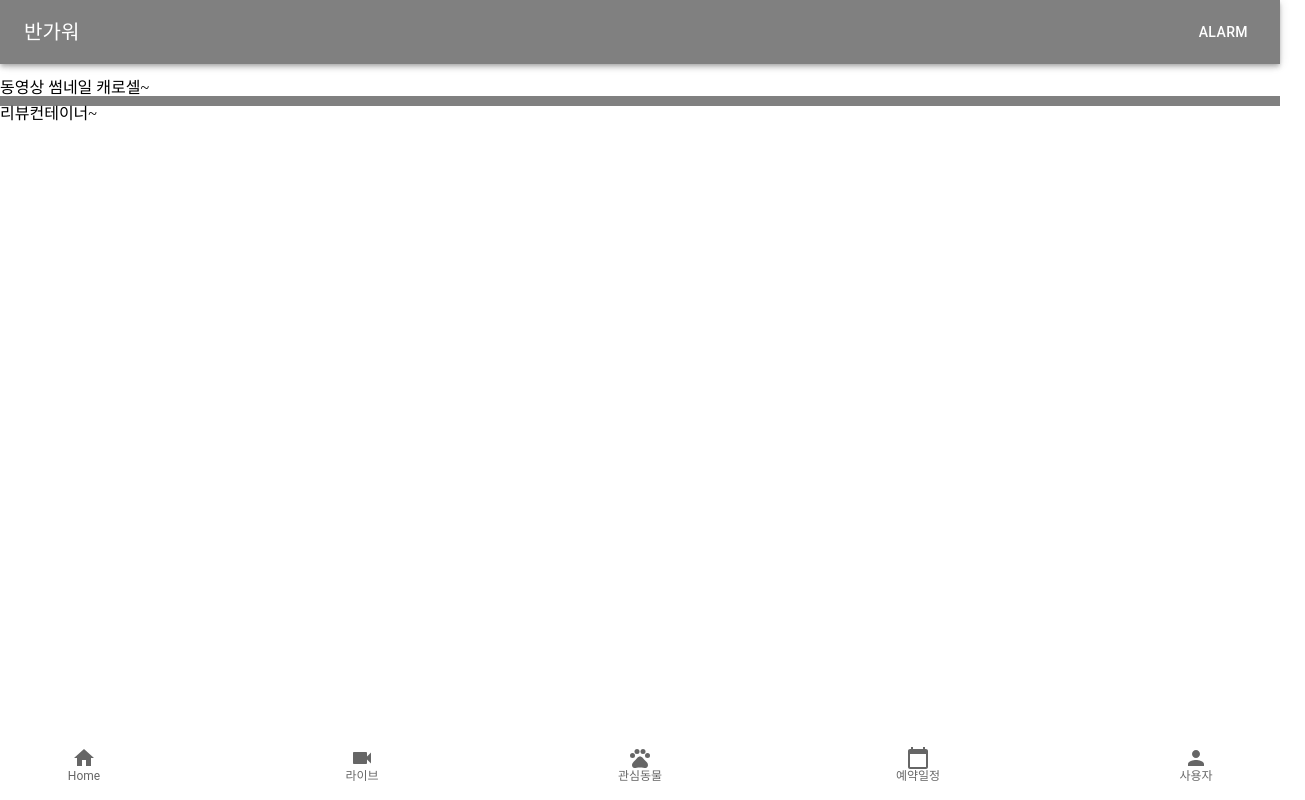
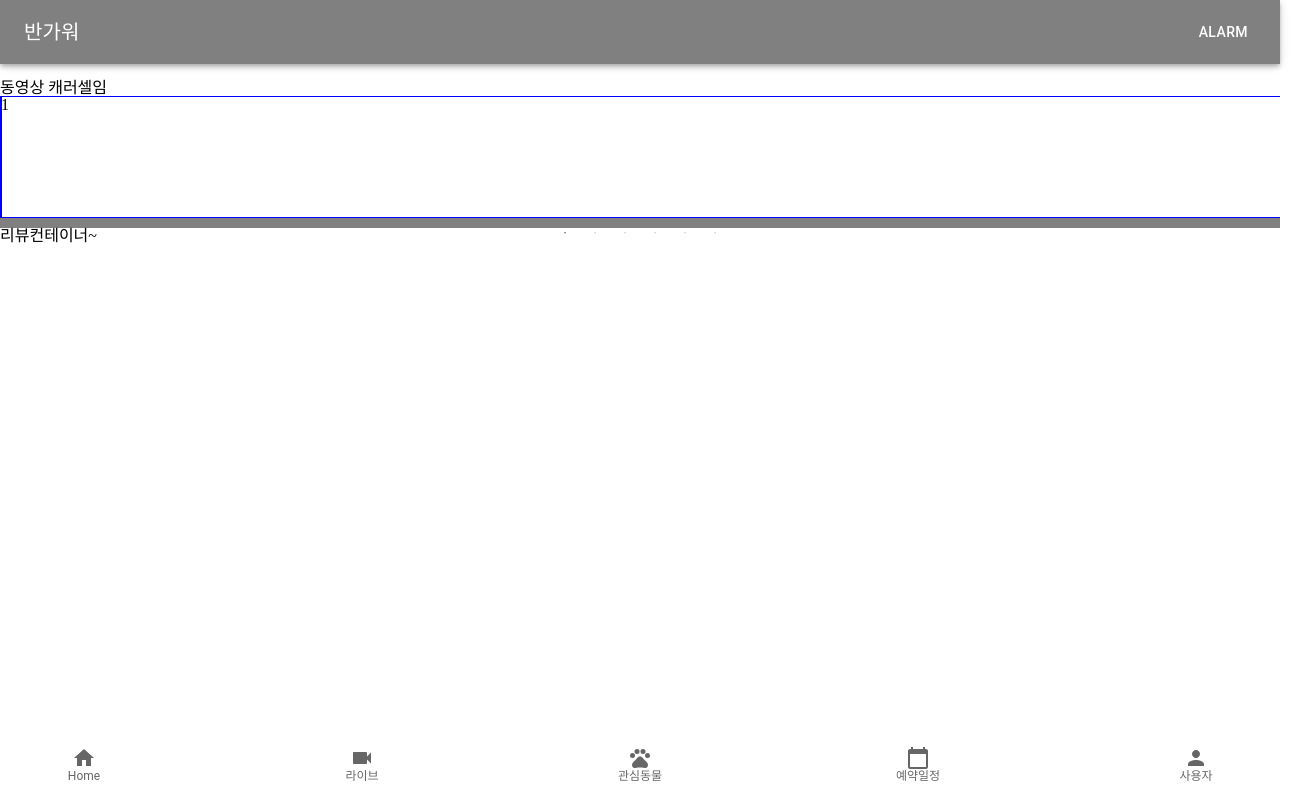
Before and after one commit to whdydrhks/SSAFY-COMMON-PROJECT, a React (Create React App) app in the folder FrontEnd/: page / in a window 1280 px wide. Shown: the whole page, 1305 px wide, since content can reach past the window. Built offline with nearby package versions, Linux system fonts and the light colour scheme.

Commit message:
[FE] feat : Create home live carousel

```diff
--- a/FrontEnd/package.json
+++ b/FrontEnd/package.json
@@ -16,7 +16,9 @@
     "react-dom": "^17.0.0",
     "react-router-dom": "6.4",
     "react-scripts": "5.0.1",
+    "react-slick": "^0.29.0",
     "recoil": "^0.7.6",
+    "slick-carousel": "^1.8.1",
     "styled-components": "^5.3.6",
     "web-vitals": "^2.1.4"
   },
--- a/FrontEnd/src/pages/Home.js
+++ b/FrontEnd/src/pages/Home.js
@@ -1,14 +1,42 @@
+/* eslint-disable react/jsx-props-no-spreading */
+
 import React from 'react';
 import styled from 'styled-components';
+import '../styles/slick.css';
+import '../styles/slick-theme.css';
+import Slider from 'react-slick';
 import Header from '../components/common/Header';
 import Nav from '../components/common/Nav';
 
-const SLiveContainer = styled.div``;
+const SLiveVideo = styled.div`
+  width: 240px;
+  height: 120px;
+  border: 1px solid blue;
+`;
 
-// const SLiveName = styled.div``;
-// const SLiveVideo = styled.div``;
-// const SLiveShelter = styled.div``;
-// const SLiveIndex = styled.div``;
+function LiveCarousel() {
+  const settings = {
+    dots: true,
+    infinite: true,
+    speed: 500,
+    slidesToShow: 1,
+    slidesToScroll: 1,
+  };
+  return (
+    <div>
+      <h2> 동영상 캐러셀임</h2>
+      <Slider {...settings}>
+        <SLiveVideo>1</SLiveVideo>
+        <SLiveVideo>2</SLiveVideo>
+        <SLiveVideo>3</SLiveVideo>
+        <SLiveVideo>4</SLiveVideo>
+        <SLiveVideo>5</SLiveVideo>
+        <SLiveVideo>6</SLiveVideo>
+      </Slider>
+    </div>
+  );
+}
+
 const SLine = styled.div`
   height: 10px;
   background-color: grey;
@@ -19,7 +47,7 @@
   return (
     <>
       <Header />
-      <SLiveContainer>동영상 썸네일 캐로셀~</SLiveContainer>
+      <LiveCarousel />
       <SLine />
       <SReviewContainer>리뷰컨테이너~</SReviewContainer>
       <Nav />
--- /dev/null
+++ b/FrontEnd/src/styles/slick-theme.css
@@ -0,0 +1,181 @@
+@charset 'UTF-8';
+/* Slider */
+
+/* Icons */
+/* @font-face {
+  font-family: 'slick';
+  font-weight: normal;
+  font-style: normal;
+
+  src: url('./fonts/slick.eot');
+  src: url('./fonts/slick.eot?#iefix') format('embedded-opentype'),
+    url('./fonts/slick.woff') format('woff'),
+    url('./fonts/slick.ttf') format('truetype'),
+    url('./fonts/slick.svg#slick') format('svg');
+} */
+/* Arrows */
+.slick-prev,
+.slick-next {
+  font-size: 0;
+  line-height: 0;
+
+  position: absolute;
+  top: 50%;
+
+  display: block;
+
+  width: 20px;
+  height: 20px;
+  padding: 0;
+  -webkit-transform: translate(0, -50%);
+  -ms-transform: translate(0, -50%);
+  transform: translate(0, -50%);
+
+  cursor: pointer;
+
+  color: transparent;
+  border: none;
+  outline: none;
+  background: transparent;
+}
+.slick-prev:hover,
+.slick-prev:focus,
+.slick-next:hover,
+.slick-next:focus {
+  color: transparent;
+  outline: none;
+  background: transparent;
+}
+.slick-prev:hover:before,
+.slick-prev:focus:before,
+.slick-next:hover:before,
+.slick-next:focus:before {
+  opacity: 1;
+}
+.slick-prev.slick-disabled:before,
+.slick-next.slick-disabled:before {
+  opacity: 0.25;
+}
+
+.slick-prev:before,
+.slick-next:before {
+  font-family: 'slick';
+  font-size: 20px;
+  line-height: 1;
+
+  opacity: 0.75;
+  color: white;
+
+  -webkit-font-smoothing: antialiased;
+  -moz-osx-font-smoothing: grayscale;
+}
+
+.slick-prev {
+  left: -25px;
+}
+[dir='rtl'] .slick-prev {
+  right: -25px;
+  left: auto;
+}
+.slick-prev:before {
+  content: '←';
+}
+[dir='rtl'] .slick-prev:before {
+  content: '→';
+}
+
+.slick-next {
+  right: -25px;
+}
+[dir='rtl'] .slick-next {
+  right: auto;
+  left: -25px;
+}
+.slick-next:before {
+  content: '→';
+}
+[dir='rtl'] .slick-next:before {
+  content: '←';
+}
+
+/* Dots */
+.slick-dotted.slick-slider {
+  margin-bottom: 30px;
+}
+
+.slick-dots {
+  position: absolute;
+  bottom: -25px;
+
+  display: block;
+
+  width: 100%;
+  padding: 0;
+  margin: 0;
+
+  list-style: none;
+
+  text-align: center;
+}
+.slick-dots li {
+  position: relative;
+
+  display: inline-block;
+
+  width: 20px;
+  height: 20px;
+  margin: 0 5px;
+  padding: 0;
+
+  cursor: pointer;
+}
+.slick-dots li button {
+  font-size: 0;
+  line-height: 0;
+
+  display: block;
+
+  width: 20px;
+  height: 20px;
+  padding: 5px;
+
+  cursor: pointer;
+
+  color: transparent;
+  border: 0;
+  outline: none;
+  background: transparent;
+}
+.slick-dots li button:hover,
+.slick-dots li button:focus {
+  outline: none;
+}
+.slick-dots li button:hover:before,
+.slick-dots li button:focus:before {
+  opacity: 1;
+}
+.slick-dots li button:before {
+  font-family: 'slick';
+  font-size: 6px;
+  line-height: 20px;
+
+  position: absolute;
+  top: 0;
+  left: 0;
+
+  width: 20px;
+  height: 20px;
+
+  content: '•';
+  text-align: center;
+
+  opacity: 0.25;
+  color: black;
+
+  -webkit-font-smoothing: antialiased;
+  -moz-osx-font-smoothing: grayscale;
+}
+.slick-dots li.slick-active button:before {
+  opacity: 0.75;
+  color: black;
+}
--- /dev/null
+++ b/FrontEnd/src/styles/slick.css
@@ -0,0 +1,119 @@
+/* Slider */
+.slick-slider
+{
+    position: relative;
+
+    display: block;
+    box-sizing: border-box;
+
+    -webkit-user-select: none;
+       -moz-user-select: none;
+        -ms-user-select: none;
+            user-select: none;
+
+    -webkit-touch-callout: none;
+    -khtml-user-select: none;
+    -ms-touch-action: pan-y;
+        touch-action: pan-y;
+    -webkit-tap-highlight-color: transparent;
+}
+
+.slick-list
+{
+    position: relative;
+
+    display: block;
+    overflow: hidden;
+
+    margin: 0;
+    padding: 0;
+}
+.slick-list:focus
+{
+    outline: none;
+}
+.slick-list.dragging
+{
+    cursor: pointer;
+    cursor: hand;
+}
+
+.slick-slider .slick-track,
+.slick-slider .slick-list
+{
+    -webkit-transform: translate3d(0, 0, 0);
+       -moz-transform: translate3d(0, 0, 0);
+        -ms-transform: translate3d(0, 0, 0);
+         -o-transform: translate3d(0, 0, 0);
+            transform: translate3d(0, 0, 0);
+}
+
+.slick-track
+{
+    position: relative;
+    top: 0;
+    left: 0;
+
+    display: block;
+    margin-left: auto;
+    margin-right: auto;
+}
+.slick-track:before,
+.slick-track:after
+{
+    display: table;
+
+    content: '';
+}
+.slick-track:after
+{
+    clear: both;
+}
+.slick-loading .slick-track
+{
+    visibility: hidden;
+}
+
+.slick-slide
+{
+    display: none;
+    float: left;
+
+    height: 100%;
+    min-height: 1px;
+}
+[dir='rtl'] .slick-slide
+{
+    float: right;
+}
+.slick-slide img
+{
+    display: block;
+}
+.slick-slide.slick-loading img
+{
+    display: none;
+}
+.slick-slide.dragging img
+{
+    pointer-events: none;
+}
+.slick-initialized .slick-slide
+{
+    display: block;
+}
+.slick-loading .slick-slide
+{
+    visibility: hidden;
+}
+.slick-vertical .slick-slide
+{
+    display: block;
+
+    height: auto;
+
+    border: 1px solid transparent;
+}
+.slick-arrow.slick-hidden {
+    display: none;
+}
```
Also changed, not shown: 1 other file (tests, documents, lock files or other folders).
